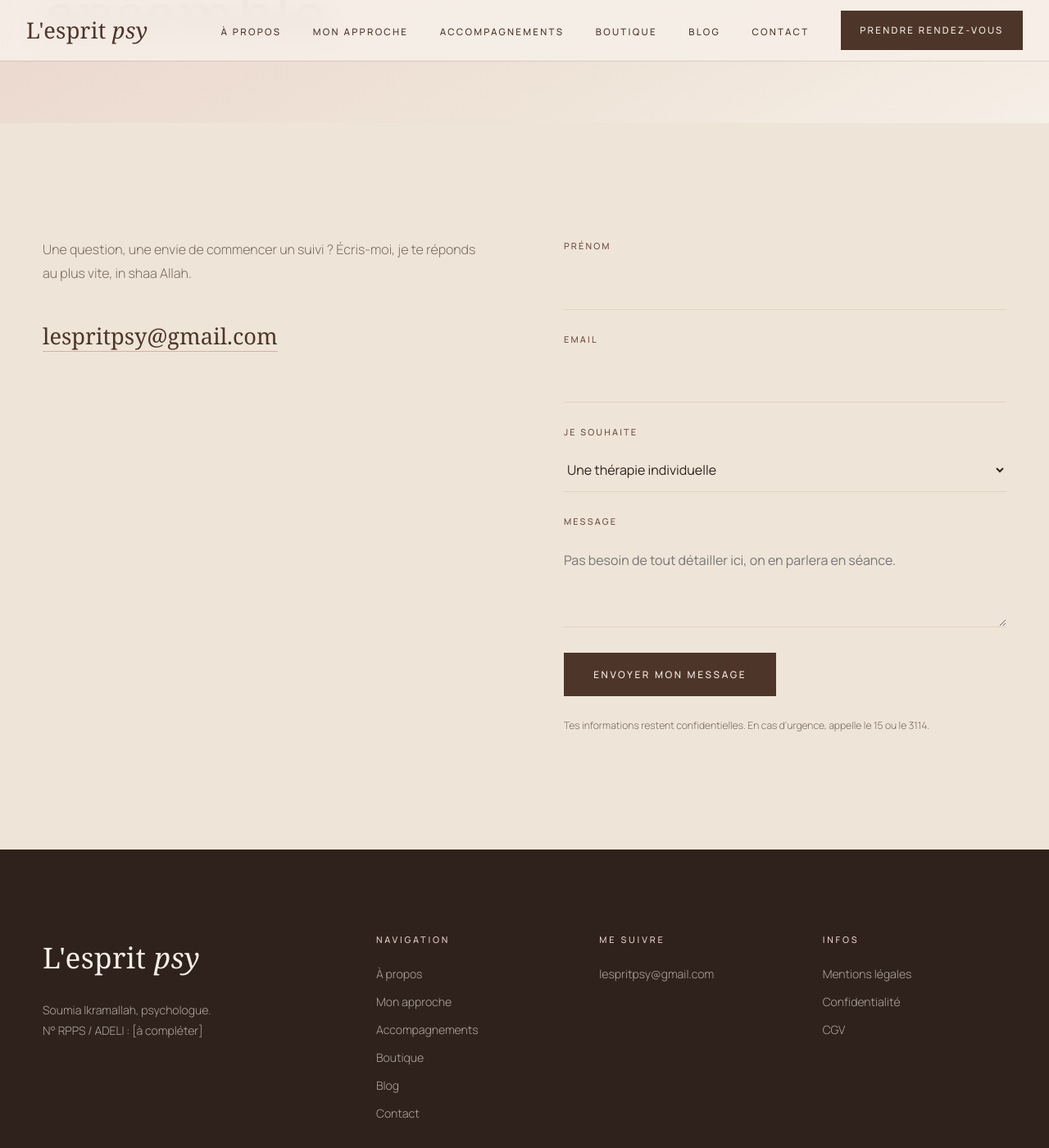
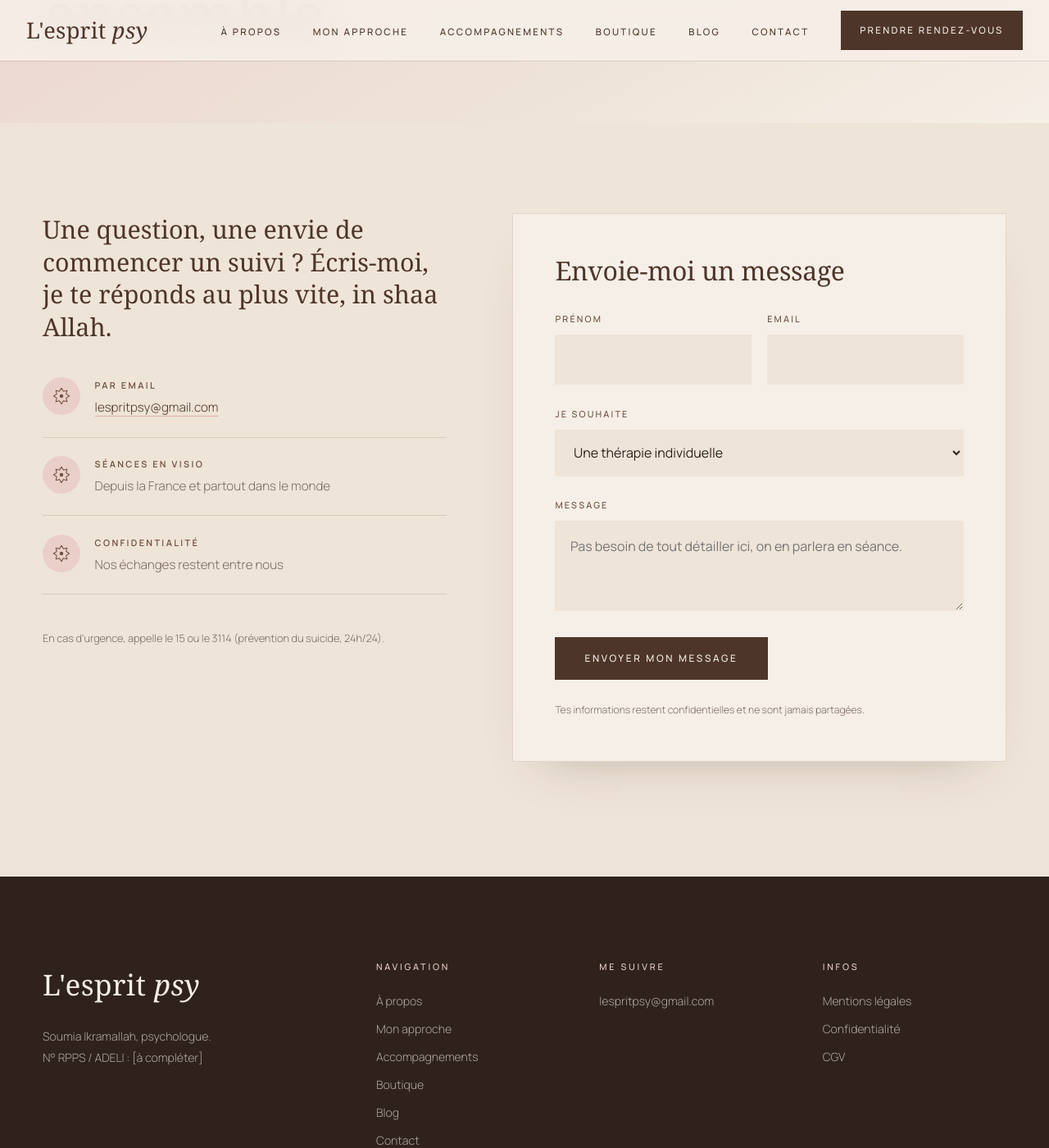
Before and after one commit to digizyn83/lespritpsy, a Jekyll site: the page built from contact.html, in a window 1280 px wide and 1400 px high, scrolled down 348 px. Shown: the whole window at 82% size. Built offline with Jekyll 4.4.1, drawn with Linux system fonts in a browser that asks for light colours; some web fonts are replaced.

Commit message:
Page contact refaite + étoile décorative à la place des chiffres romains
Co-Authored-By: Claude Opus 5.5 <noreply@anthropic.com>

```diff
--- a/_layouts/approche.html
+++ b/_layouts/approche.html
@@ -25,7 +25,7 @@ layout: default
   <div class="wrap">
     <div class="head center rv"><span class="eyebrow">Les approches</span><h2>Plusieurs regards, <em class="it">un même soin</em></h2></div>
     <div class="pillars">
-      {% for a in page.approches %}<div class="pillar rv"><div class="num">{% cycle 'i.','ii.','iii.','iv.','v.' %}</div><h3>{{ a.titre }}</h3><p>{{ a.texte }}</p></div>{% endfor %}
+      {% for a in page.approches %}<div class="pillar rv"><div class="num">{% include star.svg %}</div><h3>{{ a.titre }}</h3><p>{{ a.texte }}</p></div>{% endfor %}
     </div>
   </div>
 </section>
--- a/_layouts/apropos.html
+++ b/_layouts/apropos.html
@@ -24,7 +24,7 @@ layout: default
   <div class="wrap">
     <div class="head center rv"><span class="eyebrow">Mes valeurs</span><h2>Ce qui guide <em class="it">mon accompagnement</em></h2></div>
     <div class="pillars">
-      {% for v in page.valeurs %}<div class="pillar rv"><div class="num">{% cycle 'i.','ii.','iii.','iv.','v.' %}</div><h3>{{ v.titre }}</h3><p>{{ v.texte }}</p></div>{% endfor %}
+      {% for v in page.valeurs %}<div class="pillar rv"><div class="num">{% include star.svg %}</div><h3>{{ v.titre }}</h3><p>{{ v.texte }}</p></div>{% endfor %}
     </div>
   </div>
 </section>
--- a/assets/style.css
+++ b/assets/style.css
@@ -321,3 +321,26 @@ em.it{font-style:italic;color:inherit}
 .about .wrap{align-items:center}
 .about .wrap > .ph,.about .wrap > img{margin-top:0;max-width:430px;justify-self:center;aspect-ratio:3/4;border-radius:220px 220px 0 0;box-shadow:24px 24px 0 -1px var(--cream),24px 24px 0 0 var(--rose2)}
 .about{padding-top:110px}
+
+/* Étoile décorative à la place des chiffres romains */
+.pillar .num,.col-n{color:var(--rose-d);display:inline-flex}
+.pillar .num svg{width:30px;height:30px}
+
+/* ═══ PAGE CONTACT ═══ */
+.contact-mag{padding-top:110px}
+.contact-grid{grid-template-columns:.9fr 1.1fr;gap:5rem}
+.contact-lead{font-family:var(--fs);font-size:1.9rem;line-height:1.3;color:var(--espresso)!important;margin-bottom:2.6rem}
+.info-list{display:grid;gap:1.4rem;margin-bottom:2.6rem}
+.info{display:flex;gap:1.1rem;align-items:flex-start;padding-bottom:1.4rem;border-bottom:1px solid var(--line);color:var(--mid);font-size:.95rem}
+.info .ico{flex:none;width:46px;height:46px;border-radius:50%;background:var(--rose);display:grid;place-items:center;color:var(--brown)}
+.info b{display:block;font-size:.68rem;letter-spacing:.22em;text-transform:uppercase;font-weight:600;color:var(--brown);margin-bottom:.2rem}
+.info a{color:var(--espresso);border-bottom:1px solid var(--rose2)}
+.rdv-box{background:var(--rose);padding:1.8rem 2rem;display:flex;align-items:center;justify-content:space-between;gap:1rem;flex-wrap:wrap;margin-bottom:1.6rem}
+.rdv-box p{color:var(--espresso)!important;font-family:var(--fs);font-size:1.4rem}
+.urgence{font-size:.8rem}
+.form-card{background:var(--cream);padding:3.2rem;border:1px solid var(--line);box-shadow:0 30px 60px -40px rgba(78,53,42,.35)}
+.form-card h3{font-size:2rem;margin-bottom:.4rem}
+.form-card input,.form-card select,.form-card textarea{background:var(--cream2);border:1px solid transparent;padding:.95rem 1.1rem}
+.form-card input:focus,.form-card select:focus,.form-card textarea:focus{border-color:var(--rose-d);background:var(--cream)}
+.two{display:grid;grid-template-columns:1fr 1fr;gap:1.2rem}
+@media (max-width:560px){.two{grid-template-columns:1fr}.form-card{padding:2rem 1.4rem}}
--- a/contact.html
+++ b/contact.html
@@ -12,26 +12,35 @@ seo_description: "Contacte Soumia Ikramallah, psychologue, pour une question ou
   </div>
 </header>
 
-<!-- CONTACT -->
+{%- if r.lien_rdv and r.lien_rdv != "" -%}{%- assign rdv = r.lien_rdv -%}{%- else -%}{%- assign rdv = "" -%}{%- endif -%}
 <section class="contact-mag">
   <div class="wrap contact-grid">
-    <div class="rv">
-            <p>Une question, une envie de commencer un suivi ? Écris-moi, je te réponds au plus vite, in shaa Allah.</p>
-      <p class="contact-mail"><a href="mailto:{{ r.email }}">{{ r.email }}</a></p>
-      {% if r.instagram != "" %}<p><a class="link-arrow" href="{{ r.instagram }}" target="_blank" rel="noopener">Instagram</a></p>{% endif %}
+    <div class="contact-info rv">
+      <p class="contact-lead">Une question, une envie de commencer un suivi ? Écris-moi, je te réponds au plus vite, in shaa Allah.</p>
+      <div class="info-list">
+        <div class="info"><span class="ico">{% include star.svg %}</span><div><b>Par email</b><a href="mailto:{{ r.email }}">{{ r.email }}</a></div></div>
+        <div class="info"><span class="ico">{% include star.svg %}</span><div><b>Séances en visio</b>Depuis la France et partout dans le monde</div></div>
+        <div class="info"><span class="ico">{% include star.svg %}</span><div><b>Confidentialité</b>Nos échanges restent entre nous</div></div>
+        {% if r.instagram != "" %}<div class="info"><span class="ico">{% include star.svg %}</span><div><b>Instagram</b><a href="{{ r.instagram }}" target="_blank" rel="noopener">Me suivre</a></div></div>{% endif %}
+      </div>
+      {% if rdv != "" %}<div class="rdv-box"><p>Tu sais déjà que tu veux commencer ?</p><a href="{{ rdv }}" class="btn btn-dark">Réserver une séance</a></div>{% endif %}
+      <p class="urgence">En cas d'urgence, appelle le 15 ou le 3114 (prévention du suicide, 24h/24).</p>
     </div>
-    <form class="form-mag rv" action="https://formsubmit.co/{{ r.email }}" method="POST">
+    <form class="form-card rv" action="https://formsubmit.co/{{ r.email }}" method="POST">
+      <h3>Envoie-moi un message</h3>
       <input type="hidden" name="_subject" value="Nouveau message depuis le site L'esprit psy">
       <input type="hidden" name="_captcha" value="false">
       <input type="text" name="_honey" style="display:none">
-      <label>Prénom<input type="text" name="prenom" required></label>
-      <label>Email<input type="email" name="email" required></label>
+      <div class="two">
+        <label>Prénom<input type="text" name="prenom" required></label>
+        <label>Email<input type="email" name="email" required></label>
+      </div>
       <label>Je souhaite
         <select name="demande"><option>Une thérapie individuelle</option><option>Participer à un atelier</option><option>Une autre question</option></select>
       </label>
       <label>Message<textarea name="message" placeholder="Pas besoin de tout détailler ici, on en parlera en séance."></textarea></label>
       <button class="btn btn-dark" type="submit">Envoyer mon message</button>
-      <p class="form-note">Tes informations restent confidentielles. En cas d'urgence, appelle le 15 ou le 3114.</p>
+      <p class="form-note">Tes informations restent confidentielles et ne sont jamais partagées.</p>
     </form>
   </div>
 </section>
```
Also changed, not shown: _includes/star.svg (added).
